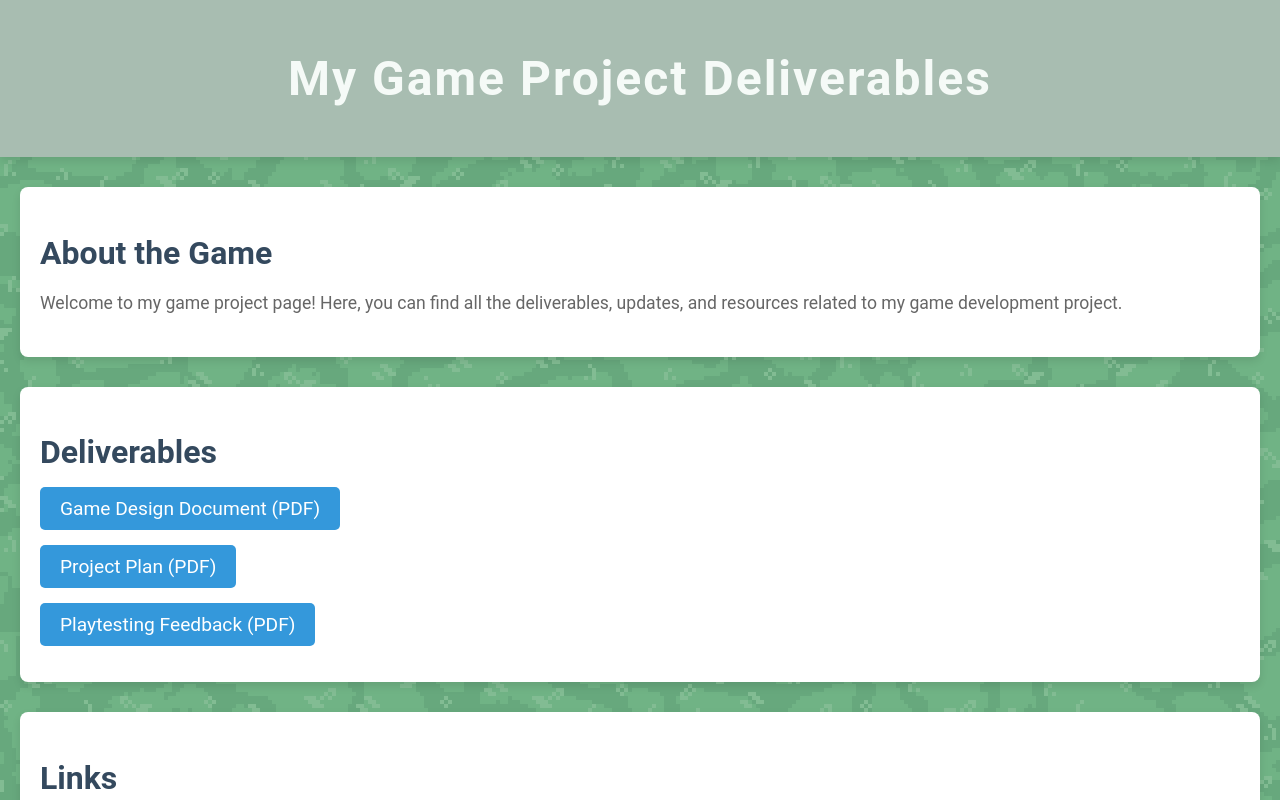
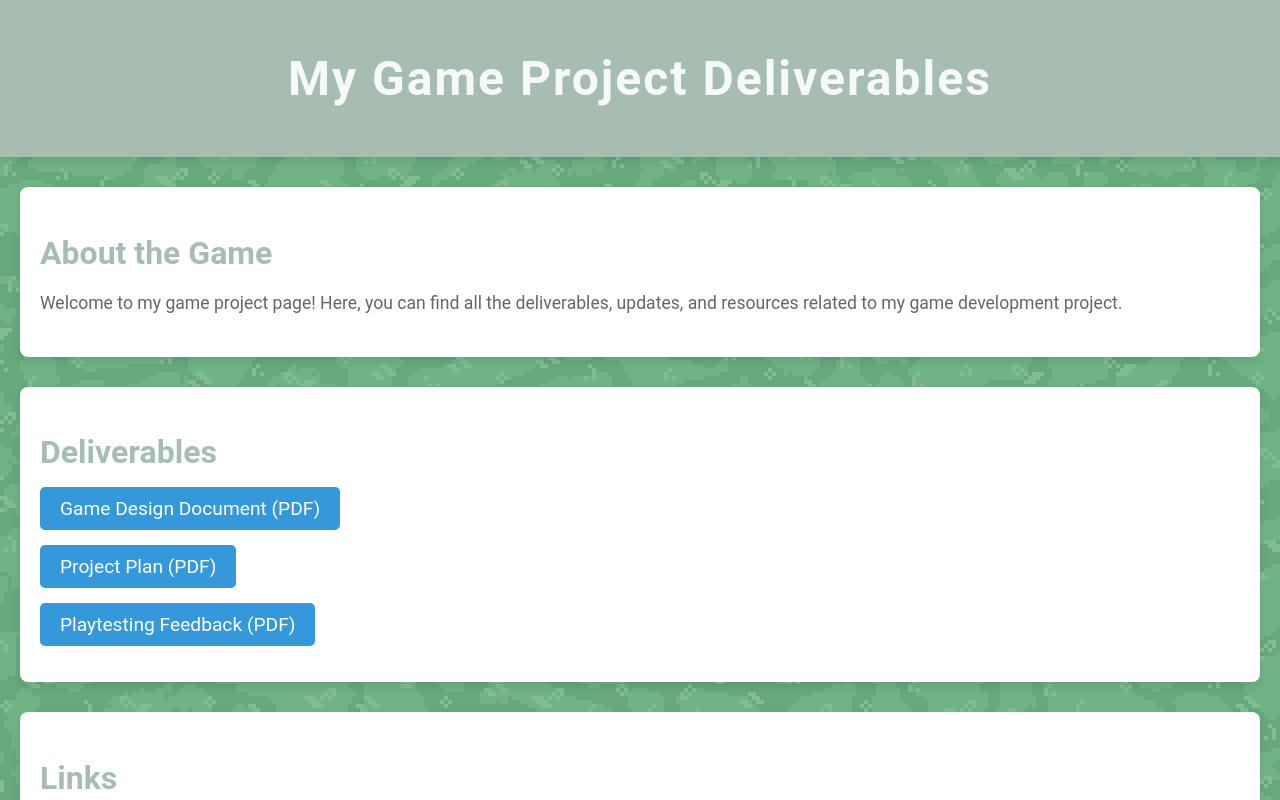
Before and after one commit to Nestro-10/Nestro-10.github.io, a plain HTML site: page index.html in a window 1280 px wide. Shown: the top 800 px of the page. Drawn offline with Linux system fonts and the light colour scheme.

Commit message:
Update index.html

```diff
--- a/index.html
+++ b/index.html
@@ -43,7 +43,7 @@
         section h2 {
             font-size: 2rem;
             margin-bottom: 15px;
-            color: #34495e;
+            color: #a8bdb1;
         }
 
         section p {
```
